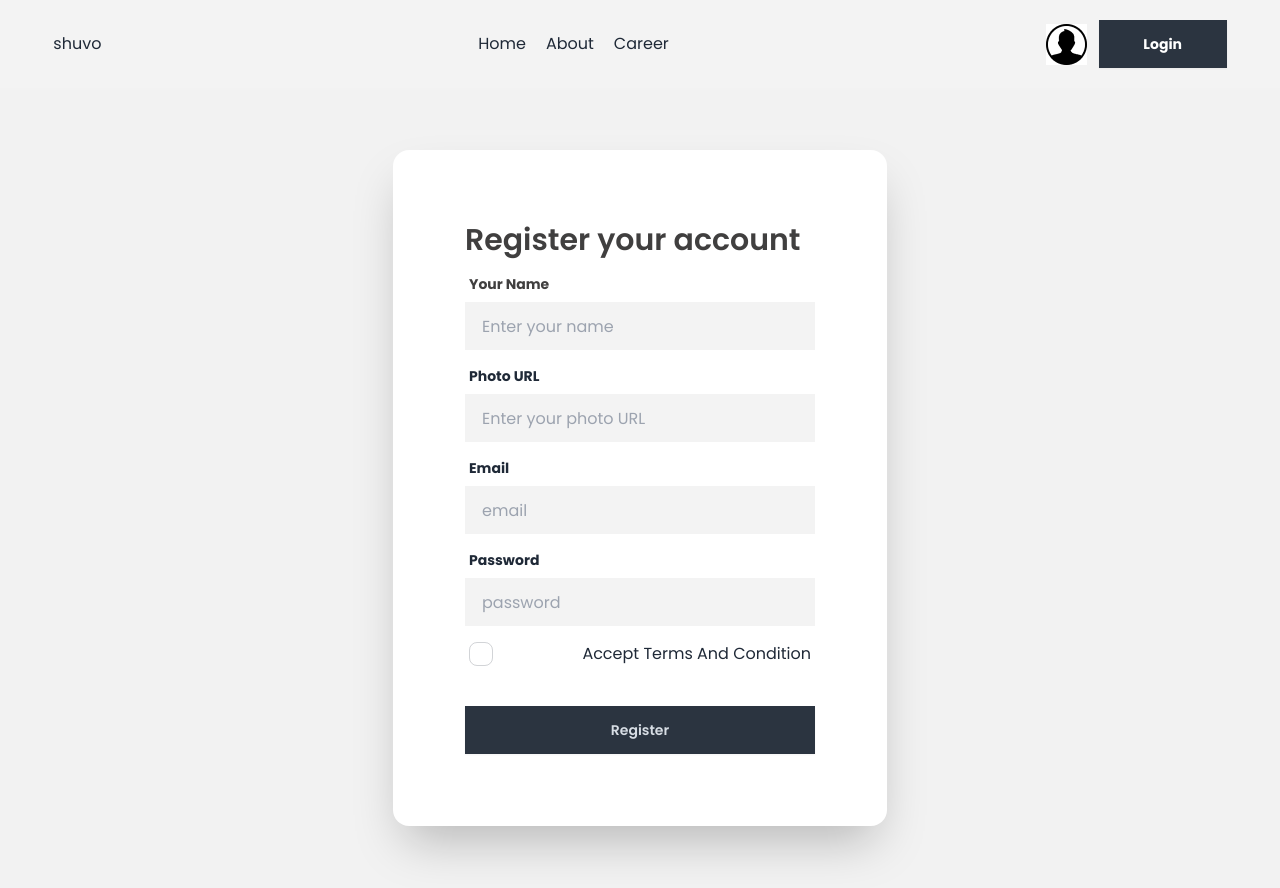
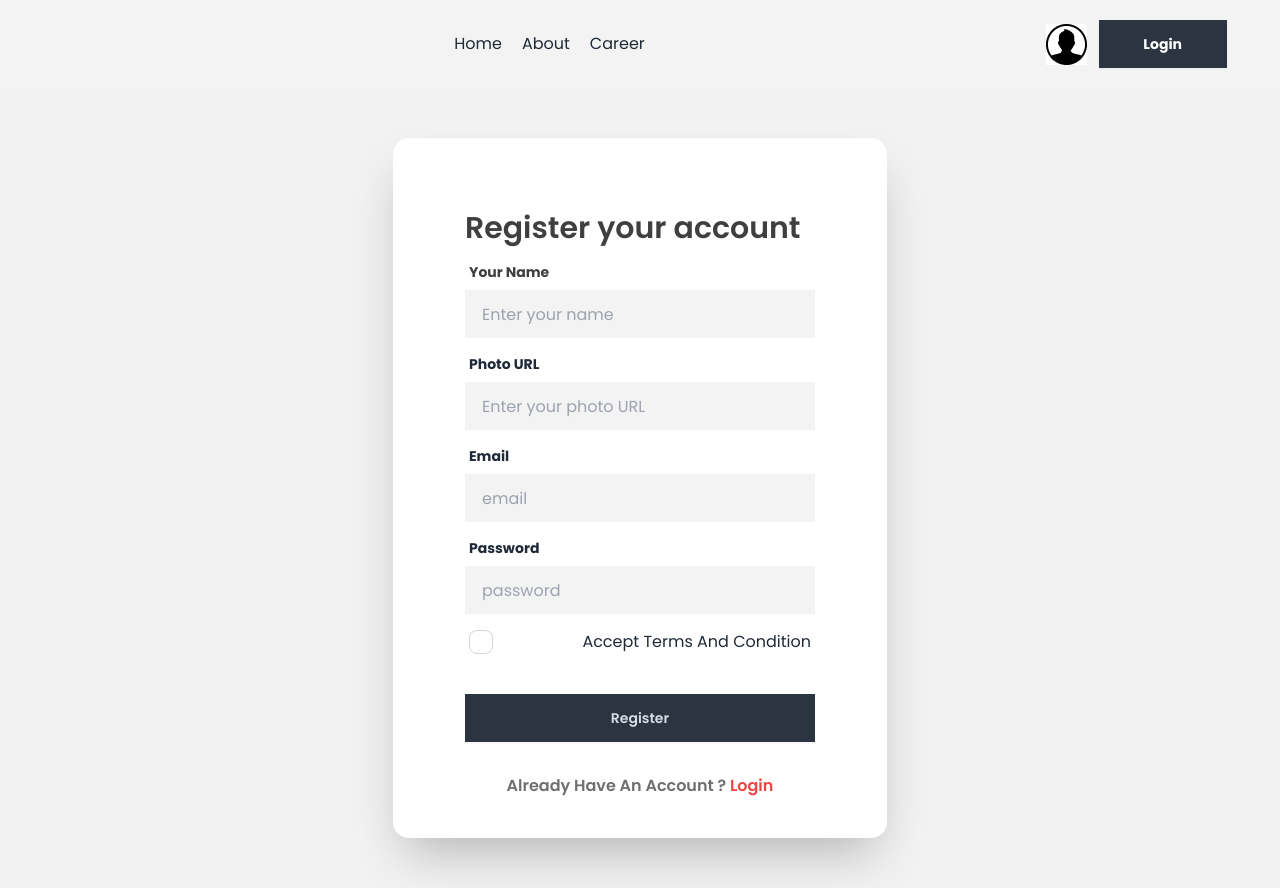
Before and after one commit to Nazmulshuvo123/dragon-news, a React (Vite) app: page /auth/register in a window 1280 px wide. Built offline with nearby package versions, Linux system fonts and the light colour scheme; no server answers.

Commit message:
Register user recap OnAuthStateChange

```diff
--- a/src/Pages/Register.jsx
+++ b/src/Pages/Register.jsx
@@ -1,12 +1,39 @@
+import { useContext } from "react";
+import { AuthContext } from "../Provider/AuthProvider";
 import { Link } from "react-router-dom";
 
+
 const Register = () => {
+  const {createNewUser, setUser} = useContext(AuthContext);
+  const handleSubmit = (e) =>{
+    e.preventDefault();
+    // get form data
+    const form = new FormData(e.target);
+    const name = form.get("name");
+    const photo = form.get("url");
+    const email = form.get("email");
+    const password = form.get("password");
+
+    console.log({name, photo, email, password});
+
+    createNewUser(email, password)
+    .then((result) =>{
+      const user = result.user;
+      setUser(user)
+      console.log(user)
+    })
+    .catch(error =>{
+      console.log("Error", error.massage)
+    })
+  }
+
   return (
     <div className="min-h-screen flex justify-center items-center">
       <div className="hero bg-base-200 min-h-screen">
         <div className="hero-content flex-col">
           <div className="card bg-base-100 w-full max-w-lg p-10 shadow-2xl">
-            <form className="card-body">
+
+            <form onSubmit={handleSubmit} className="card-body">
               <h1 className="text-3xl pb font-semibold text-[#403F3F]">
                 Register your account
               </h1>
@@ -78,6 +105,8 @@ const Register = () => {
                 </button>
               </div>
             </form>
+
+            <p className="text-center font-semibold text-[#706F6F]">Already Have An Account ? <Link to="/auth/login" ><span className="text-red-500 font-semibold">Login</span></Link></p>
           </div>
         </div>
       </div>
--- a/src/Provider/AuthProvider.jsx
+++ b/src/Provider/AuthProvider.jsx
@@ -1,17 +1,34 @@
-import { useState } from "react";
+import { useEffect, useState } from "react";
 import { createContext } from "react";
+import { createUserWithEmailAndPassword, getAuth, onAuthStateChanged } from "firebase/auth";
+import app from "../Firebase/firebase.init";
+
+
 
 export const AuthContext = createContext();
+
+const auth = getAuth(app)
 const AuthProvider = ({children}) => {
 
-    const [user, setUser] = useState({
-        name: "shuvo",
-        email: "shuvo@gamil.com",
-    });
+    const [user, setUser] = useState(null);
+    console.log(user);
+
+    const createNewUser = (email, password) =>{
+        return createUserWithEmailAndPassword(auth, email, password)
+    }
+    useEffect(() =>{
+     const unSubscribe = onAuthStateChanged(auth, currentUser =>{
+            setUser(currentUser);
+        });
+        return ()=>{
+            unSubscribe()
+        }
+    },[])
 
     const authInfo = {
         user,
         setUser,
+        createNewUser,
     }
 
     return (
--- a/src/components/Navbar.jsx
+++ b/src/components/Navbar.jsx
@@ -10,7 +10,7 @@ const Navbar = () => {
     return (
         <div className="flex justify-between items-center">
 
-            <div className="div">{user.name}</div>
+            <div className="div">{user && user.name}</div>
 
             <div className="nav space-x-5">
                 <Link to='/'>Home</Link>
```
